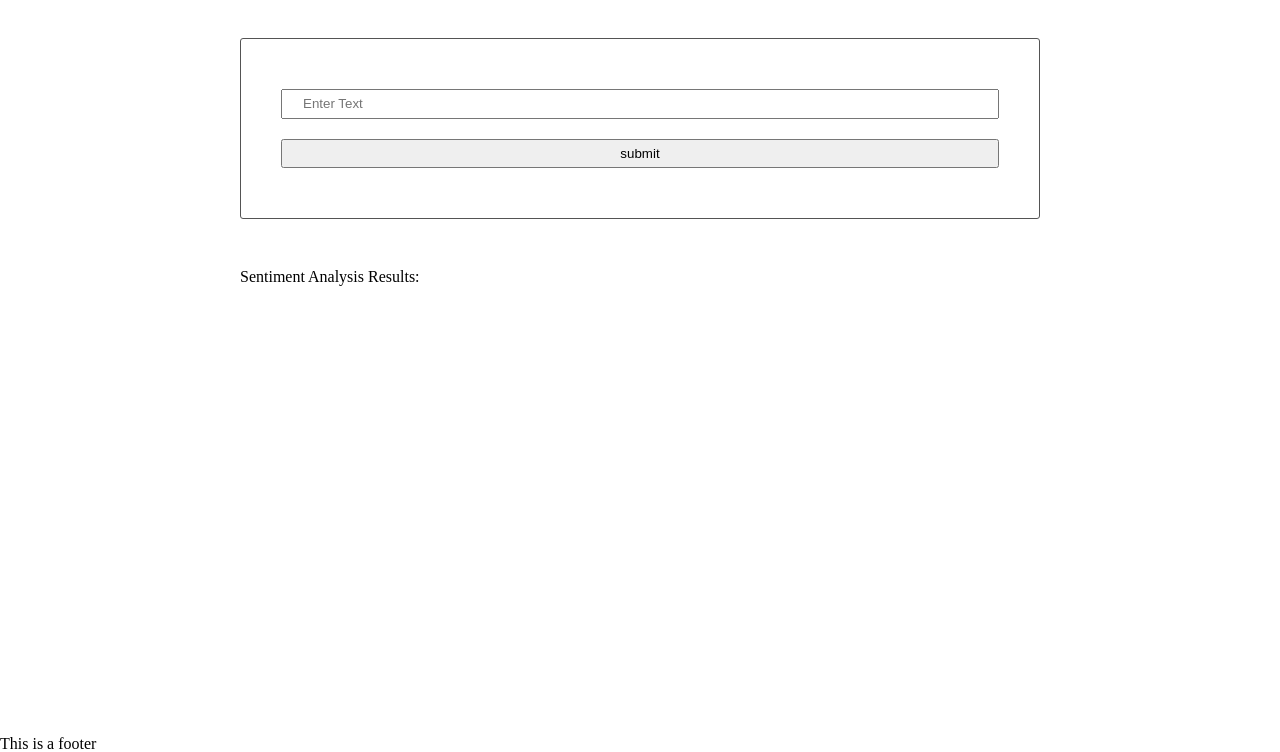
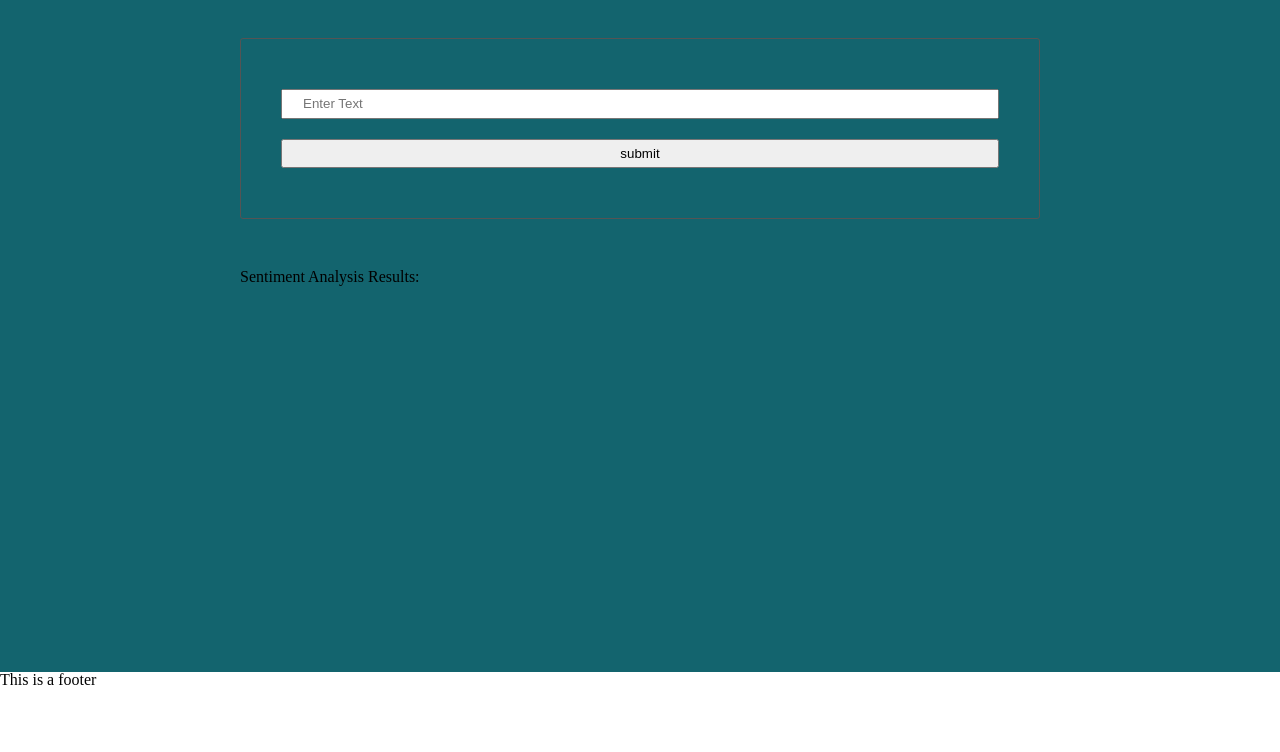
Before and after one commit to SpyrosVigkos/evaluate-news-nlp, a website built with webpack: page src/client/views/index.html in a window 1280 px wide. Shown: the part 48-800 px from the top of the page. Built offline with nearby package versions, Linux system fonts and the light colour scheme.

Commit message:
SCSS updates

```diff
--- a/package.json
+++ b/package.json
@@ -24,15 +24,16 @@
     "@babel/preset-env": "^7.11.0",
     "babel-loader": "^8.1.0",
     "clean-webpack-plugin": "^3.0.0",
-    "css-loader": "^4.2.1",
+    "css-loader": "^4.3.0",
     "html-webpack-plugin": "^3.2.0",
     "jest": "^26.4.2",
     "mini-css-extract-plugin": "^0.9.0",
     "node-sass": "^4.14.1",
     "optimize-css-assets-webpack-plugin": "^5.0.3",
     "sass-loader": "^9.0.3",
-    "style-loader": "^1.2.1",
+    "style-loader": "^1.3.0",
     "terser-webpack-plugin": "^4.0.0",
+    "ts-loader": "^8.0.4",
     "webpack": "^4.44.1",
     "webpack-cli": "^3.3.12",
     "webpack-dev-server": "^3.11.0",
--- a/src/client/styles/base.scss
+++ b/src/client/styles/base.scss
@@ -1,11 +1,16 @@
 body {
     display: flex;
     flex-direction: column;
+    // background-image: url(../views/img/sentiment-analysis.png);
+    background-color: black;
+    background-repeat: no-repeat;
+    background-size: cover;
     min-height: 100vh;
 }
 
 main {
     flex: 2;
+    background-color: rgba(38, 199, 219, 0.5);
 }
 
 section {
--- a/src/client/styles/footer.scss
+++ b/src/client/styles/footer.scss
@@ -0,0 +1,4 @@
+footer{
+    background-color: white;
+    height: 80px;
+}
--- a/src/client/styles/header.scss
+++ b/src/client/styles/header.scss
@@ -2,4 +2,10 @@ header {
     display: flex;
     justify-content: space-between;
     padding: 10px 40px;
+
+
 }
+
+.logo{
+    margin: auto 0;
+}
--- a/src/client/views/index.html
+++ b/src/client/views/index.html
@@ -10,7 +10,7 @@
     <body>
 
         <header>
-            <div class="">
+            <div class="logo">
                 Logo
             </div>
             <div class="">
--- a/src/server/index.js
+++ b/src/server/index.js
@@ -64,8 +64,6 @@ app.get("/all", (req, res) => {
     console.log(`returning => ${sentiment}`);
 });
 
-
-
 // Define what port the app will listen to for incoming requests
 app.listen(8080, function () {
     console.log('Example app listening on port 8080!')
```
Also changed, not shown: src/client/views/img/sentiment-analysis.png (added), src/client/views/img/sentiment_analysis.jpg (added), 1 other file.
